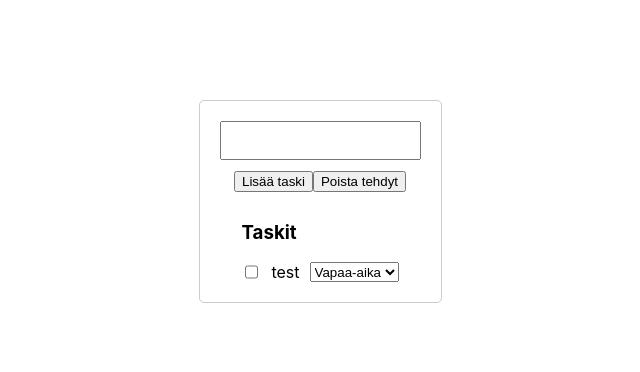
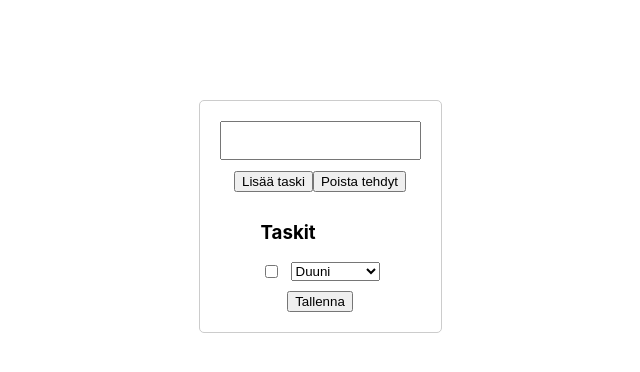
Before and after one commit to jrii1512/TodoList, a React (Create React App) app: page / in a window 1280 px wide. Shown: the top 372 px of the page, without its empty margins (320-960 px from the left). Built offline with nearby package versions, Linux system fonts and the light colour scheme; data requests are answered from the project's data file.

Commit message:
wip stuff

```diff
--- a/public/todos.json
+++ b/public/todos.json
@@ -1,11 +1,19 @@
 {
   "taskit": [
     {
-      "id": "ecaa",
-      "name": "test",
-      "type": "vapaa",
-      "updated": "2024-05-04T15:55:21.204Z",
-      "due":"06-05-2024"
+      "0": {
+        "id": "06318798-4e94-4a4a-a69f-e3466648e87d",
+        "name": "test",
+        "complete": false,
+        "due": "5.5.2024"
+      },
+      "1": {
+        "id": "0a3b7921-736f-4e48-811c-c8430d8481ce",
+        "name": "test2",
+        "complete": false,
+        "due": "5.5.2024"
+      },
+      "id": "80f3"
     }
   ]
 }
--- a/src/App.js
+++ b/src/App.js
@@ -16,27 +16,29 @@ function App() {
 
 	//Read from the json server
 	useEffect(() => {
-		axios.get('http://localhost:3852/taskit').then((response) => {
-			console.log('json data: ', response.data);
-			setTodo(response.data);
+		axios
+			.get('http://localhost:3852/taskit')
+			.then(r => {
+				console.log('json data: ', r)
+				setTodo(r.data)
 			});
 	}, [status]);
 
 	const addTask = () => {
+		console.log('Olemassa olevat taskit: ', todos);
 		const name = todoNameRef.current.value;
-		const newItems = [...todos];
-		newItems.push({
+		const newItem = {
 			id: uuidv4(),
 			name: name,
 			complete: false,
 			due: new Date().toLocaleDateString(),
-		});
+		};
 
 		if (name === '' || name === null) {
 			return;
 		} else {
 			console.log('Update todos');
-			setTodo(newItems);
+			setTodo((prev) => [...prev, newItem]);
 		}
 		todoNameRef.current.value = null;
 		console.log('addTask - funkkarin, todos: ', todos);
@@ -85,7 +87,9 @@ function App() {
 			</div>
 
 			<div className='section'>
-				{todos.length > 0 && <h3>Taskit</h3>}
+				{todos && (
+					<>
+						<h3>Taskit</h3>
 						<TodoList
 							key={uuidv4()}
 							todos={todos}
@@ -93,7 +97,10 @@ function App() {
 							toggleTodo={handleEventChange}
 							taskTypeChange={handleEventChange}
 						/>
+					</>
+				)}
 			</div>
+			<button onClick={onSubmit}>Tallenna</button>
 		</div>
 	);
 }
--- a/src/TodoList.js
+++ b/src/TodoList.js
@@ -2,14 +2,16 @@ import React from 'react';
 import Todo from './Todo';
 
 export default function TodoList({ todos, toggleTodo, taskTypeChange }) {
-
 	const typeChange = (id, optionValue) => {
 		console.log('TodoList.js typeChange id: ', id + ', ' + optionValue);
 		taskTypeChange(id, optionValue);
 	};
 
 	const changeTodo = (id, complete, name, due) => {
-		console.log('TodoList.js: ', id + ', ' + complete + ', name ' + name + ', due ' + due) ;
+		console.log(
+			'TodoList.js: ',
+			id + ', ' + complete + ', name ' + name + ', due ' + due
+		);
 		toggleTodo(id, complete, name, due);
 	};
 
```
Lines whose indentation alone changed are shown as unchanged.
